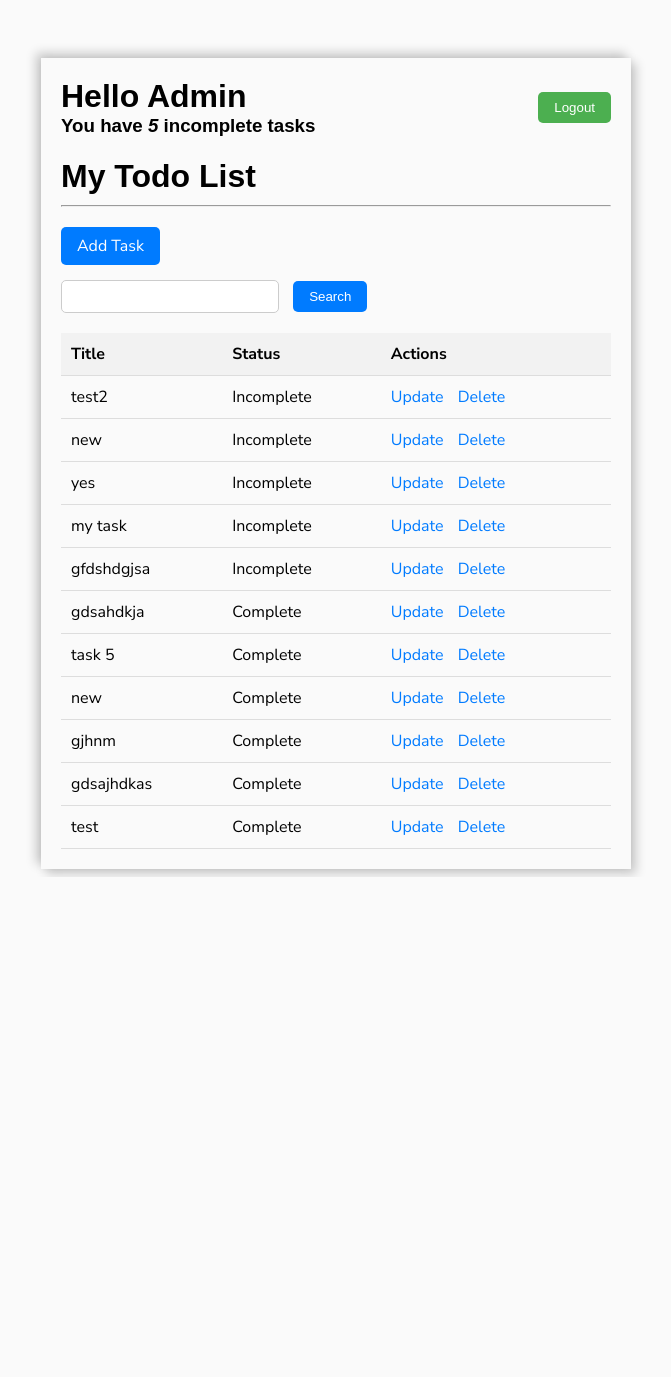
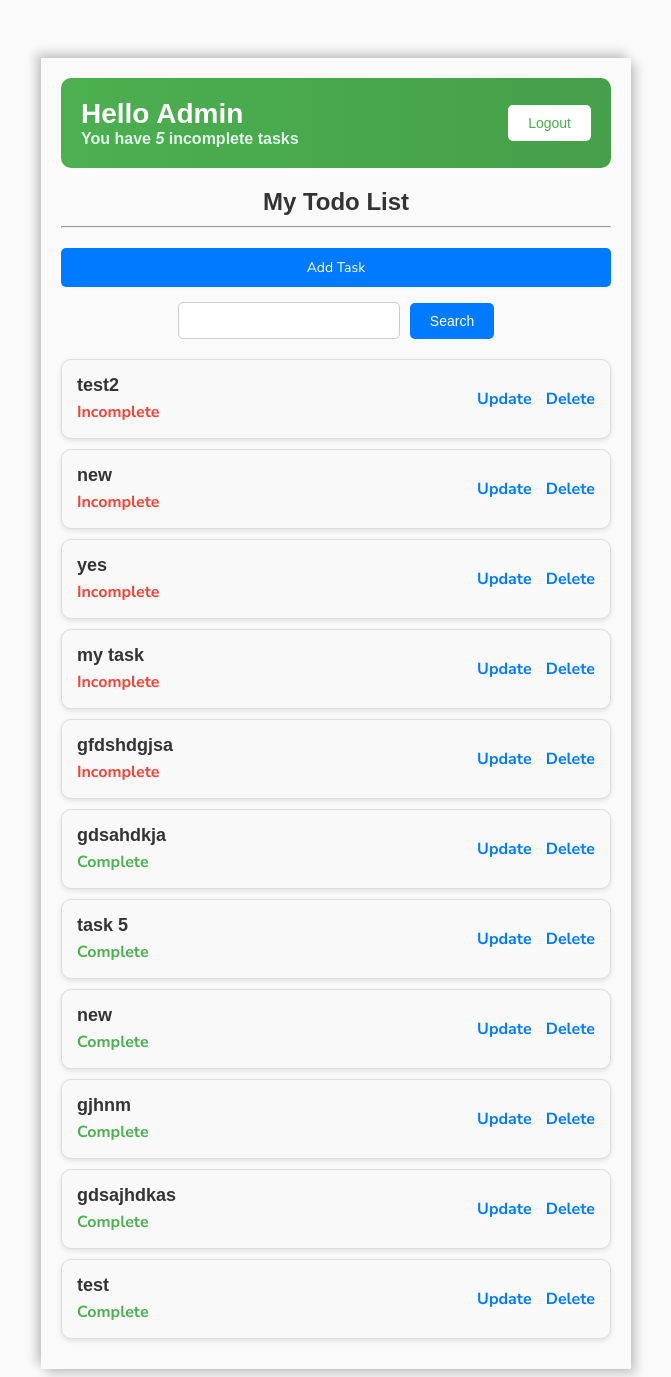
Before and after one commit to tehniyatfatima/Django-TodoApp, a Django app: page / in a window 1280 px wide. Shown: the whole page, without its empty margins (304-975 px from the left). Before the commit the page ends 877 px from the top, so only its background shows below. Run offline with Django 5.2, Linux system fonts and the light colour scheme; a user stored in the database is signed in; data comes from the database, SQL or seed files in the repository; both versions use the stored data as it was after the commit.

Commit message:
completed

```diff
--- a/todoapp/base/templates/base/task_confirm_delete.html
+++ b/todoapp/base/templates/base/task_confirm_delete.html
@@ -13,7 +13,7 @@
 
     /* Styles for the form elements */
     .form-container input[type="submit"] {
-        background-color: #a21919;
+        background-color: #af4c4c;
         color: white;
         padding: 10px 20px;
         border: none;
--- a/todoapp/base/templates/base/task_form.html
+++ b/todoapp/base/templates/base/task_form.html
@@ -27,7 +27,7 @@
     .form-container input[type="text"]:focus,
     .form-container textarea:focus {
         border-color: #4CAF50; /* Change border color when focused */
-        outline: none; /* Remove default outline */
+        outline: 5px; /* Remove default outline */
     }
 
     .form-container input[type="checkbox"] {
--- a/todoapp/base/templates/base/task_list.html
+++ b/todoapp/base/templates/base/task_list.html
@@ -7,31 +7,50 @@
         justify-content: space-between;
         align-items: center;
         margin-bottom: 20px;
+        padding: 20px;
+        background: linear-gradient(90deg, #4CAF50, #45a049);
+        color: white;
+        border-radius: 10px;
+    }
+
+    .header-bar h1, .header-bar h3 {
+        margin: 0;
     }
 
     .header-bar h1 {
-        margin: 0;
+        font-size: 28px;
+    }
+
+    .header-bar h3 {
+        font-size: 16px;
+        color: #e0f7e9;
     }
 
     .header-bar button,
     .header-bar a {
-        padding: 8px 16px;
+        padding: 10px 20px;
         border: none;
         border-radius: 5px;
-        background-color: #4CAF50;
-        color: white;
+        background-color: white;
+        color: #4CAF50;
         text-decoration: none;
         cursor: pointer;
+        font-size: 14px;
+        transition: background-color 0.3s ease, color 0.3s ease;
     }
 
     .header-bar button:hover,
     .header-bar a:hover {
-        background-color: #45a049;
+        background-color: #f1f1f1;
+        color: #45a049;
     }
 
-    /* Styles for the todo list */
+    /* Styles for the todo list title */
     #todo-title {
         margin-bottom: 10px;
+        font-size: 24px;
+        color: #333;
+        text-align: center;
     }
 
     #divider {
@@ -40,7 +59,7 @@
 
     #add-task-link {
         display: inline-block;
-        padding: 8px 16px;
+        padding: 10px 20px;
         margin-bottom: 15px;
         border: none;
         border-radius: 5px;
@@ -48,6 +67,11 @@
         color: white;
         text-decoration: none;
         cursor: pointer;
+        font-size: 14px;
+        transition: background-color 0.3s ease;
+        display: block;
+        text-align: center;
+        margin: 0 auto 15px auto;
     }
 
     #add-task-link:hover {
@@ -57,10 +81,13 @@
     /* Styles for the search bar */
     #search-form {
         margin-bottom: 20px;
+        display: flex;
+        justify-content: center;
+        align-items: center;
     }
 
     #search-input {
-        padding: 8px;
+        padding: 10px;
         width: 200px;
         margin-right: 10px;
         border: 1px solid #ccc;
@@ -68,12 +95,14 @@
     }
 
     #search-button {
-        padding: 8px 16px;
+        padding: 10px 20px;
         border: none;
         border-radius: 5px;
         background-color: #007bff;
         color: white;
         cursor: pointer;
+        font-size: 14px;
+        transition: background-color 0.3s ease;
     }
 
     #search-button:hover {
@@ -82,41 +111,72 @@
 
     /* Styles for the task list */
     .task-list {
-        width: 100%;
-        border-collapse: collapse;
+        list-style: none;
+        padding: 0;
+        margin: 0;
     }
 
-    .task-list th,
-    .task-list td {
-        padding: 10px;
-        border-bottom: 1px solid #ddd;
-        text-align: left;
+    .task-item {
+        background-color: #f9f9f9;
+        border: 1px solid #ddd;
+        border-radius: 10px;
+        padding: 15px;
+        margin-bottom: 10px;
+        box-shadow: 0 2px 5px rgba(0,0,0,0.1);
+        transition: transform 0.3s ease, box-shadow 0.3s ease;
+        display: flex;
+        justify-content: space-between;
+        align-items: center;
     }
 
-    .task-list th {
-        background-color: #f2f2f2;
+    .task-item:hover {
+        transform: translateY(-5px);
+        box-shadow: 0 4px 10px rgba(0,0,0,0.2);
     }
 
-    .task-list td a {
+    .task-details {
+        flex-grow: 1;
+        margin-right: 20px;
+    }
+
+    .task-details h2 {
+        margin: 0 0 5px;
+        font-size: 18px;
+        color: #333;
+    }
+
+    .task-details p {
+        margin: 0;
+        color: #666;
+    }
+
+    .task-actions a {
         color: #007bff;
         text-decoration: none;
-        margin-right: 10px;
+        font-weight: bold;
+        margin-left: 10px;
+        transition: color 0.3s ease;
     }
 
-    .task-list td a:hover {
-        text-decoration: underline;
+    .task-actions a:hover {
+        color: #0056b3;
     }
 
-    /* Styles for status column */
-    .task-status {
-        width: 100px;
+    .task-status.complete {
+        color: #4CAF50;
+        font-weight: bold;
+    }
+
+    .task-status.incomplete {
+        color: #f44336;
+        font-weight: bold;
     }
 </style>
 
 <div class="header-bar">
     <div>
         <h1>Hello {{ request.user|title }}</h1>
-        <h3 style="margin: 0;">You have <i>{{ counts }}</i> incomplete task{{ counts|pluralize:"s" }}</h3>
+        <h3>You have <i>{{ counts }}</i> incomplete task{{ counts|pluralize:"s" }}</h3>
     </div>
 
     {% if request.user.is_authenticated %}
@@ -125,7 +185,7 @@
         <button type="submit">Logout</button>
     </form>
     {% else %}
-    <a href="{% url 'login'  %}">Login</a>
+    <a href="{% url 'login' %}">Login</a>
     {% endif %}
 </div>
 
@@ -139,31 +199,26 @@
     <input type="submit" value="Search" class="button" id="search-button">
 </form>
 
-<table class="task-list">
-    <tr>
-        <th>Title</th>
-        <th>Status</th>
-        <th>Actions</th>
-    </tr>
+<ul class="task-list">
     {% for task in tasks %}
-    <tr>
-        <td>{{ task.title }}</td>
-        <td>
-            {% if task.complete %}
-                Complete
-            {% else %}
-                Incomplete
-            {% endif %}
-        </td>
-        <td>
+    <li class="task-item">
+        <div class="task-details">
+            <h2>{{ task.title }}</h2>
+            <p class="task-status {% if task.complete %}complete{% else %}incomplete{% endif %}">
+                {% if task.complete %}
+                    Complete
+                {% else %}
+                    Incomplete
+                {% endif %}
+            </p>
+        </div>
+        <div class="task-actions">
             <a href="{% url 'updatetask' task.id %}">Update</a>
             <a href="{% url 'deletetask' task.id %}">Delete</a>
-        </td>
-    </tr>
+        </div>
+    </li>
     {% empty %}
-    <tr>
-        <td colspan="3">No items in list</td>
-    </tr>
+    <li>No items in the list</li>
     {% endfor %}
-</table>
+</ul>
 {% endblock content %}
```
Also changed, not shown: todoapp/base/templates/base/main.html (+42 -19 lines), todoapp/db.sqlite3.
